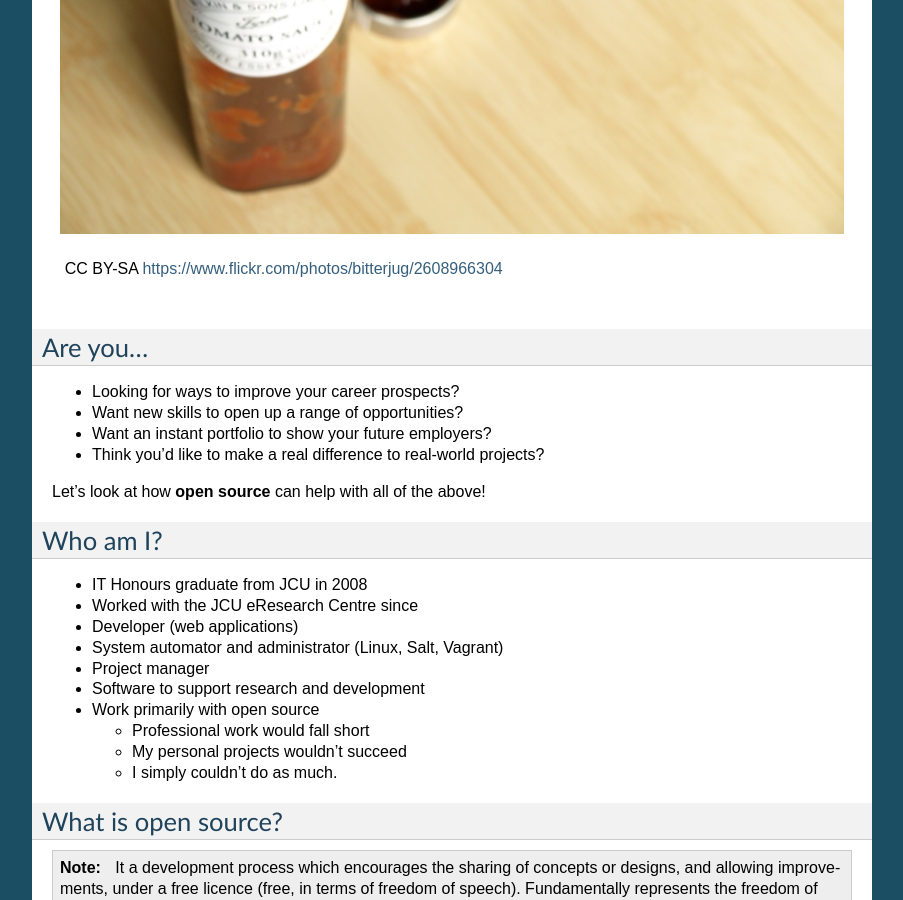
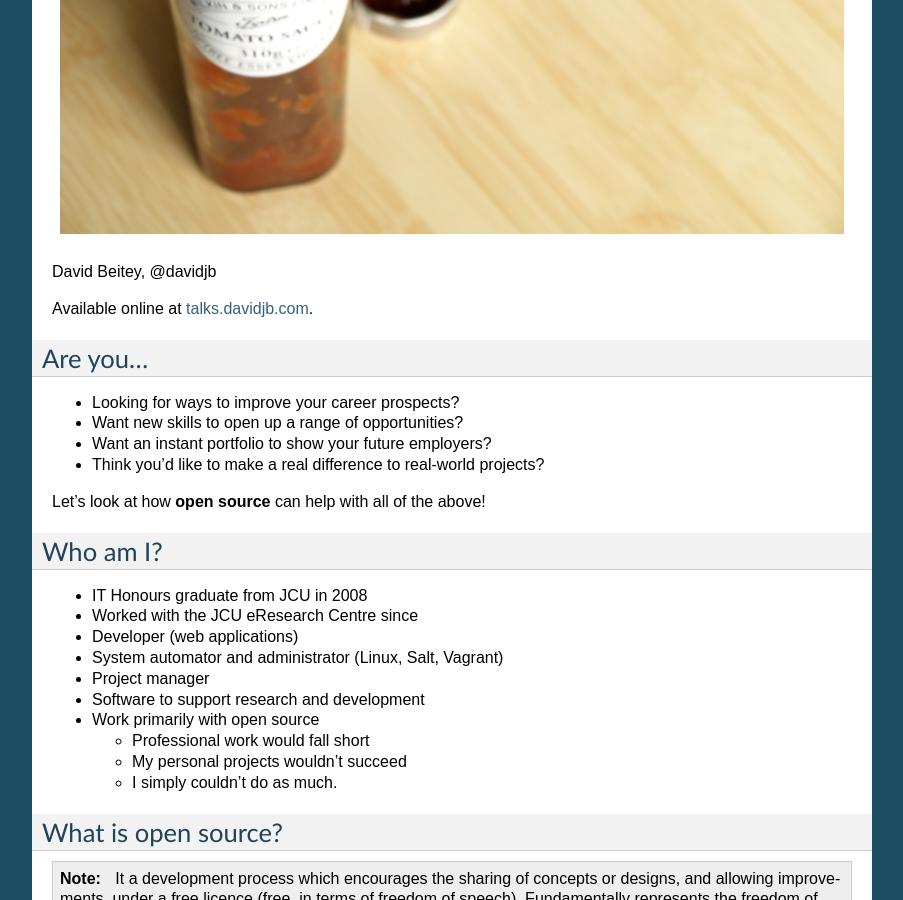
Before and after one commit to davidjb/presentations, a Sphinx documentation site: the page built from source/index.rst, in a window 1280 px wide and 900 px high, scrolled down 487 px. Shown: the whole window, without its empty margins (198-1101 px from the left). Built offline with Sphinx 7.4.7, drawn with Linux system fonts in a browser that asks for light colours; formulas are drawn with MathJax 3.

Commit message:
New domain, slide update

```diff
--- a/source/index.rst
+++ b/source/index.rst
@@ -5,7 +5,10 @@
 .. figure:: /_static/open-sauce.jpg
    :class: fill
 
-   CC BY-SA https://www.flickr.com/photos/bitterjug/2608966304
+
+David Beitey, @davidjb
+
+Available online at `talks.davidjb.com <http://talks.davidjb.com>`_.
 
 
 Are you...
```
Also changed, not shown: 1 other file.
